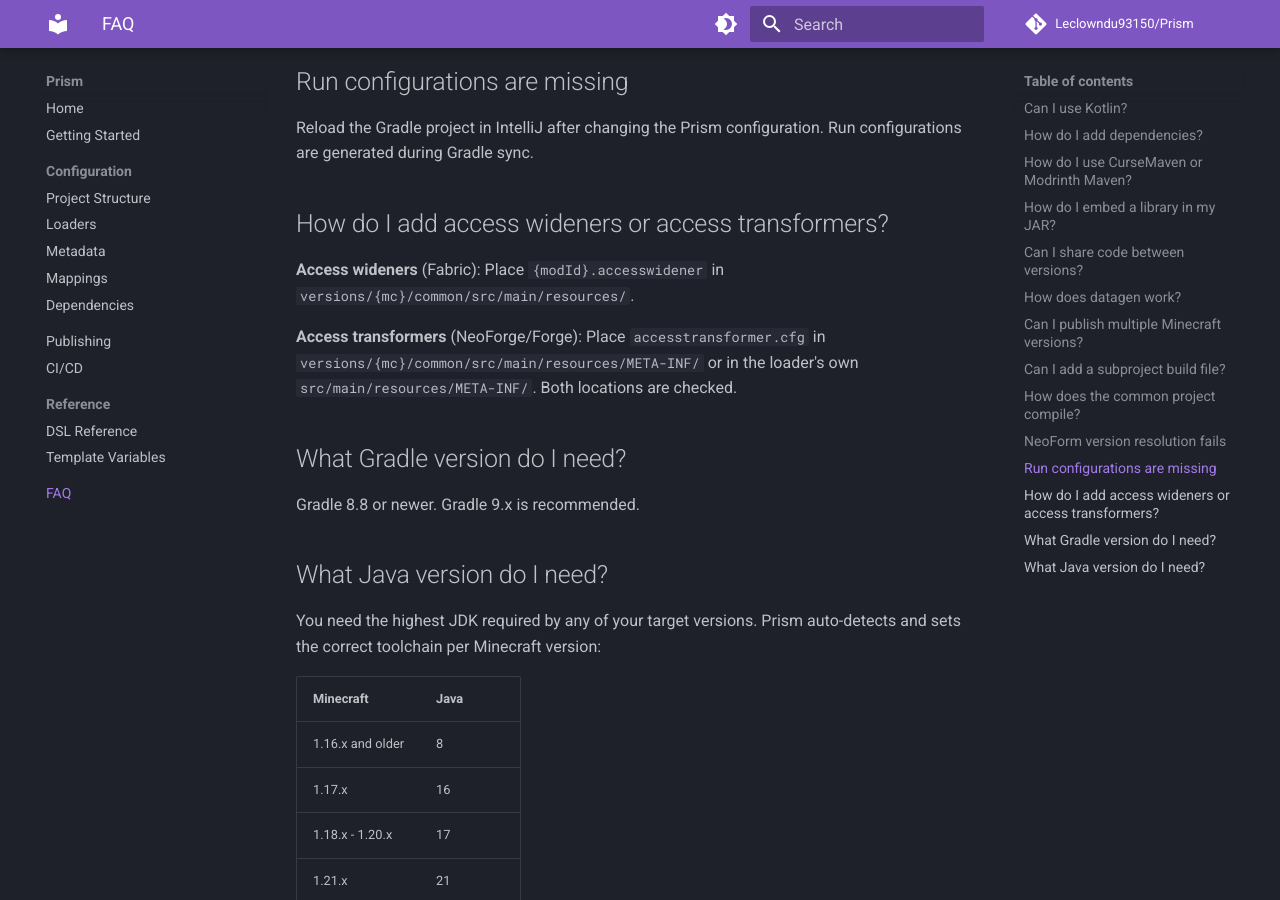
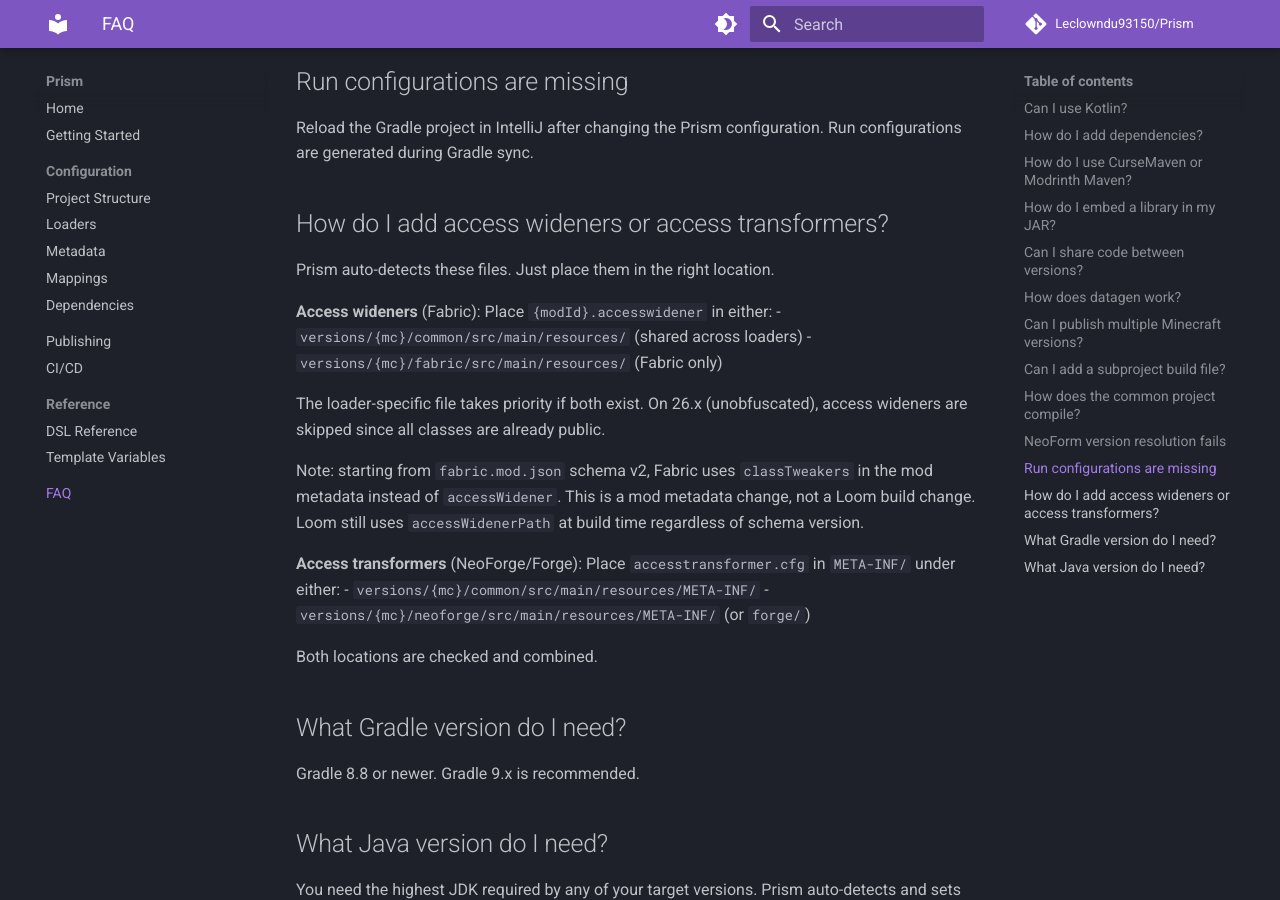
Before and after one commit to Leclowndu93150/Prism, an MkDocs documentation site: the page built from docs/faq.md, in a window 1280 px wide and 900 px high, scrolled down 2867 px. Built offline with MkDocs 1.6.1 and Material for MkDocs 9.7.7, drawn with Linux system fonts in a browser that asks for light colours; comment, search, counter and statistics services are not loaded.

Commit message:
Improve AW/AT auto-detection, update docs
- Check both common and loader directories for access wideners
- Loader-specific AW takes priority over common
- Document classTweakers (fabric.mod.json v2) vs accessWidenerPath
- Update unobfuscated docs with modImplementation -> implementation

```diff
--- a/docs/faq.md
+++ b/docs/faq.md
@@ -116,9 +116,21 @@ Reload the Gradle project in IntelliJ after changing the Prism configuration. Ru
 
 ## How do I add access wideners or access transformers?
 
-**Access wideners** (Fabric): Place `{modId}.accesswidener` in `versions/{mc}/common/src/main/resources/`.
+Prism auto-detects these files. Just place them in the right location.
 
-**Access transformers** (NeoForge/Forge): Place `accesstransformer.cfg` in `versions/{mc}/common/src/main/resources/META-INF/` or in the loader's own `src/main/resources/META-INF/`. Both locations are checked.
+**Access wideners** (Fabric): Place `{modId}.accesswidener` in either:
+- `versions/{mc}/common/src/main/resources/` (shared across loaders)
+- `versions/{mc}/fabric/src/main/resources/` (Fabric only)
+
+The loader-specific file takes priority if both exist. On 26.x (unobfuscated), access wideners are skipped since all classes are already public.
+
+Note: starting from `fabric.mod.json` schema v2, Fabric uses `classTweakers` in the mod metadata instead of `accessWidener`. This is a mod metadata change, not a Loom build change. Loom still uses `accessWidenerPath` at build time regardless of schema version.
+
+**Access transformers** (NeoForge/Forge): Place `accesstransformer.cfg` in `META-INF/` under either:
+- `versions/{mc}/common/src/main/resources/META-INF/`
+- `versions/{mc}/neoforge/src/main/resources/META-INF/` (or `forge/`)
+
+Both locations are checked and combined.
 
 ## What Gradle version do I need?
 
```
Also changed, not shown: docs/configuration/mappings.md (+2 -1 lines), 1 other file.
